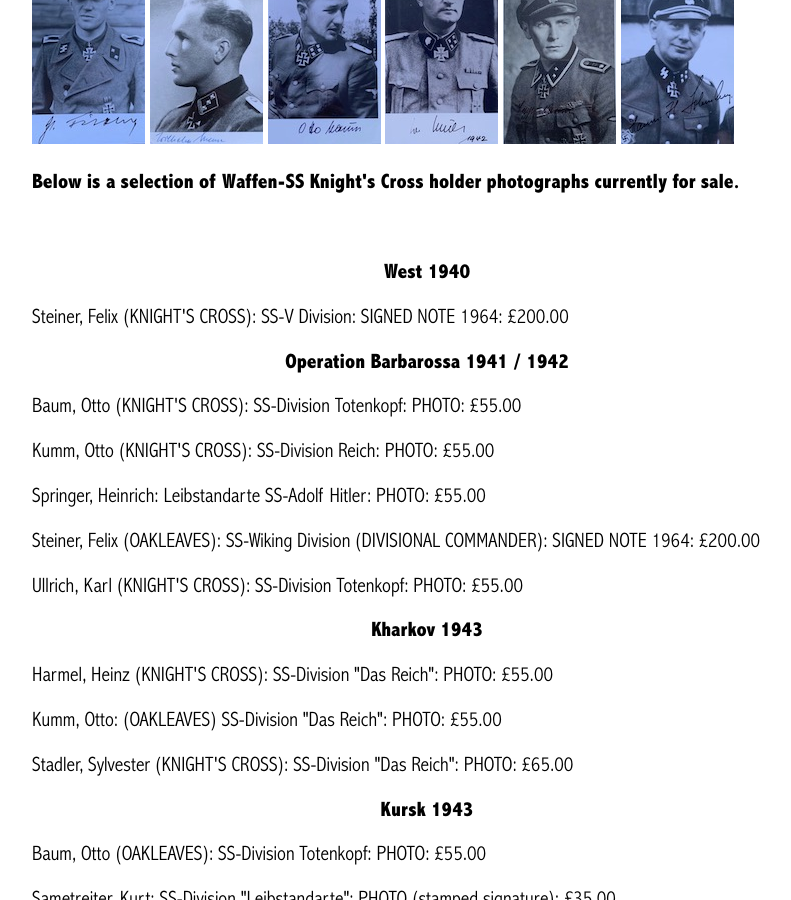
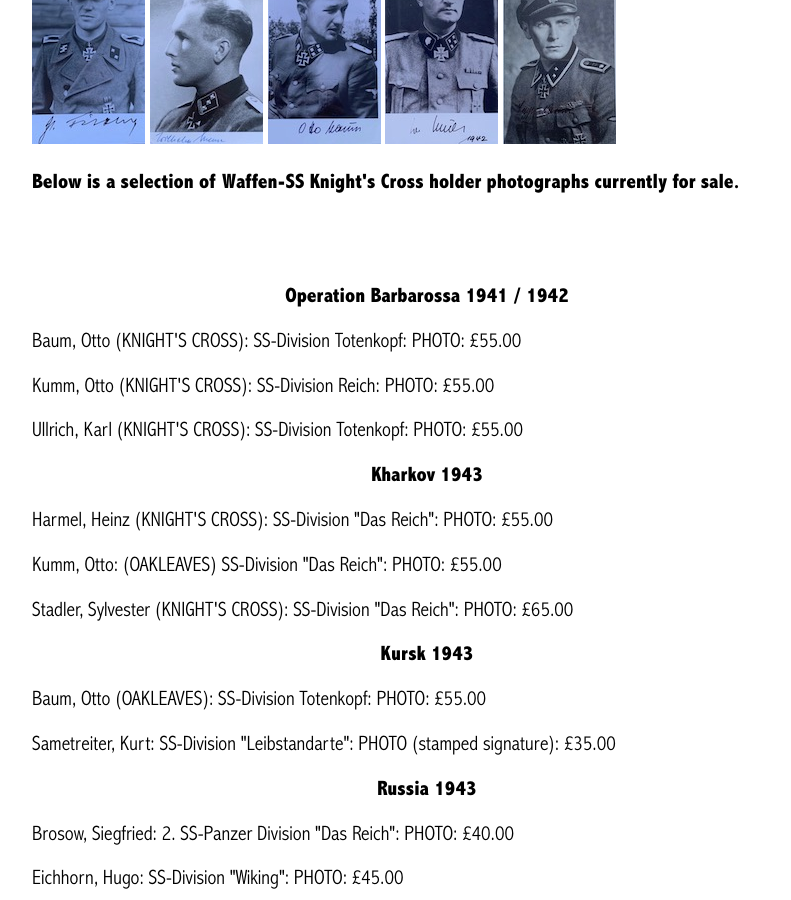
Before and after one commit to lahphotographs/lahphotographs.github.com, a Jekyll site: the page built from Waffen_SS_photos.md, in a window 1280 px wide and 900 px high, scrolled down 380 px. Shown: the whole window, without its empty margins (213-1004 px from the left). Built offline with Jekyll 4.4.1, drawn with Linux system fonts in a browser that asks for light colours; some of the changed text lies outside the part shown.

Commit message:
Update Waffen_SS_photos.md

```diff
--- a/Waffen_SS_photos.md
+++ b/Waffen_SS_photos.md
@@ -11,18 +11,13 @@ permalink: /waffen_ss_photos.html
 <img src="./assets/Baum.jpeg"/>
 <img src="./assets/Ulrich.jpeg"/>
 <img src="./assets/Lainer.jpeg"/>
-<img src="./assets/Lohmann.jpeg"/>
 <br />
 <p><b>Below is a selection of Waffen-SS Knight's Cross holder photographs currently for sale.</b></p>
 <br />
-<p><b><center>West 1940</center></b></p>
-<p>Steiner,	Felix (KNIGHT'S CROSS):	SS-V Division: SIGNED NOTE 1964: £200.00
 <br />
 <p><b><center>Operation Barbarossa 1941 / 1942</center></b></p>
 <p>Baum, Otto (KNIGHT'S CROSS): SS-Division Totenkopf: PHOTO: £55.00
 <p>Kumm,	Otto (KNIGHT'S CROSS):	SS-Division Reich:	PHOTO: £55.00
-<p>Springer,	Heinrich:	Leibstandarte SS-Adolf Hitler:	PHOTO: £55.00
-<p>Steiner,	Felix (OAKLEAVES):	SS-Wiking Division (DIVISIONAL COMMANDER):	SIGNED NOTE 1964: £200.00
 <p>Ullrich,	Karl (KNIGHT'S CROSS):	SS-Division Totenkopf:	PHOTO: £55.00
 <br />
 <p><b><center>Kharkov 1943</center></b></p>
@@ -53,7 +48,6 @@ permalink: /waffen_ss_photos.html
 <p>Langendorf,	Georg:	11. SS-Pz.Gren.Division "Nordland":	PHOTO: £55.00
 <p>Nugiseks,	Harald:	20. SS-Frei.Gren.Division "Estnische Nr. 1":	PHOTO: £40.00
 <p>Schrijnen,	Remi:	27. SS-Division "Langemarck":	PHOTO: £40.00
-<p>Steiner,	Felix (SWORDS):	III. (Germ.) SS-Panzer Korps (KORPS COMMANDER):	SIGNED NOTE 1964: £200.00
 <br />
 <p><b><center>Tscherkassy Pocket 1944</center></b></p>
 <p>Fischer,	Gerhard:	5. SS-Panzer Division "Wiking":	PHOTO: £55.00
@@ -83,20 +77,15 @@ permalink: /waffen_ss_photos.html
 <p><b><center>Colmar / Ardennes Offensive 1945</center></b></p>
 <p>Sattler,	Karl:	SS-Regiment "Sattler":	PHOTO: £40.00
 <br />
-<p><b><center>Operation Nordwind 1945</center></b></p>
-<p>Bachmann,	Erwin:	10. SS-Division "Frundsberg":	PHOTO (mid-size format): £40.00
-<br />
 <p><b><center>Kurland Pocket 1945</center></b></p>
 <p>Behler,	Klemens:	23. SS-Division 'Nederland':	PHOTO: £40.00
 <br />
 <p><b><center>Pomerania / Poland / Germany 1945</center></b></p>
-<p>Brommann,	Karl:	(s) SS-Panzer Abteilung 503:	SIGNED ILLUSTRATION: £35.00
 <p>Egger,	Paul:	(s) SS-Panzer Abteilung 502:	PHOTO (large format): £40.00
 <p>Girg,	Walter (OAKLEAVES): SS-Jäger-Battalion 502:	PHOTO, POST-WAR PHOTO:	£45.00
 <p>Hund,	Willi:	11. SS-Pz.Gren.Division "Nordland": PHOTO: £40.00
 <p>Jürgens,	Heinz: 4. "SS-Polizei" Division:	PHOTO:	£40.00
 <p>Langhorst,	Bernhard:	20. SS-Frei.Gren.Division "Estnische Nr. 1":	PHOTO: £40.00
-<p>Lohmann, Hanns-Heinrich: 11. SS-Pz.Gren.Division "Nordland": PHOTO: £50.00
 <p>Porsch,	Frithjof Elmo:	SS-Pz.Jg.Kp. Dora II: PHOTO: £40.00
 <br />
 <p><b><center>Slovenia 1945</center></b></p>
```
Also changed, not shown: other parts of Waffen_SS_photos.md (+1 -1 lines).
